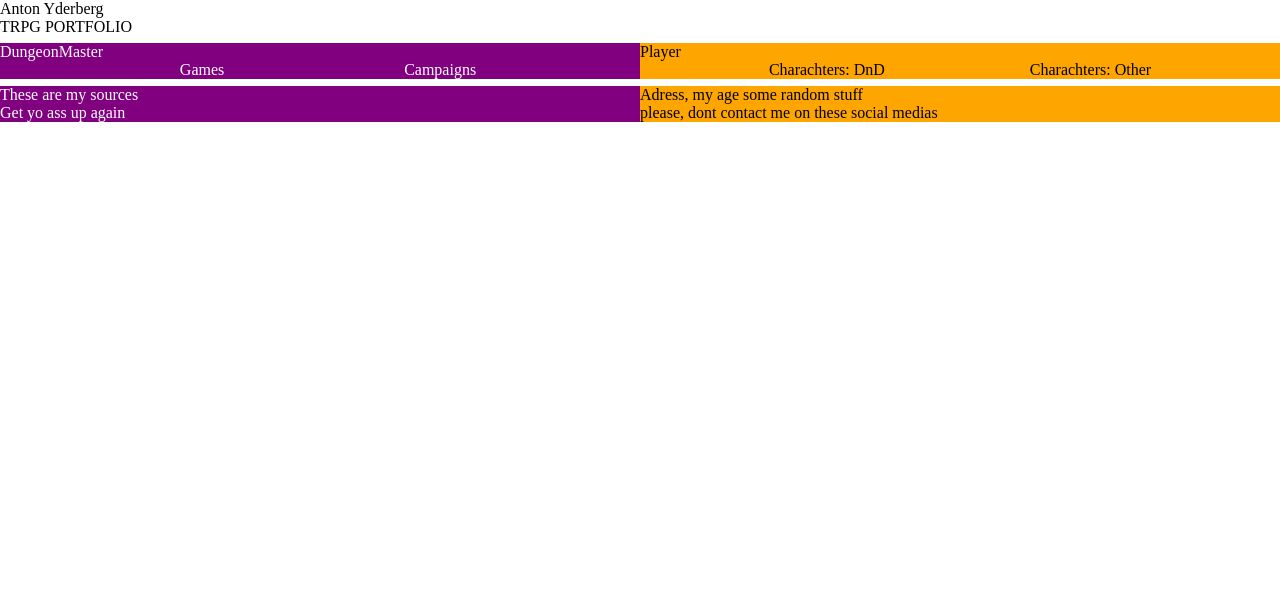
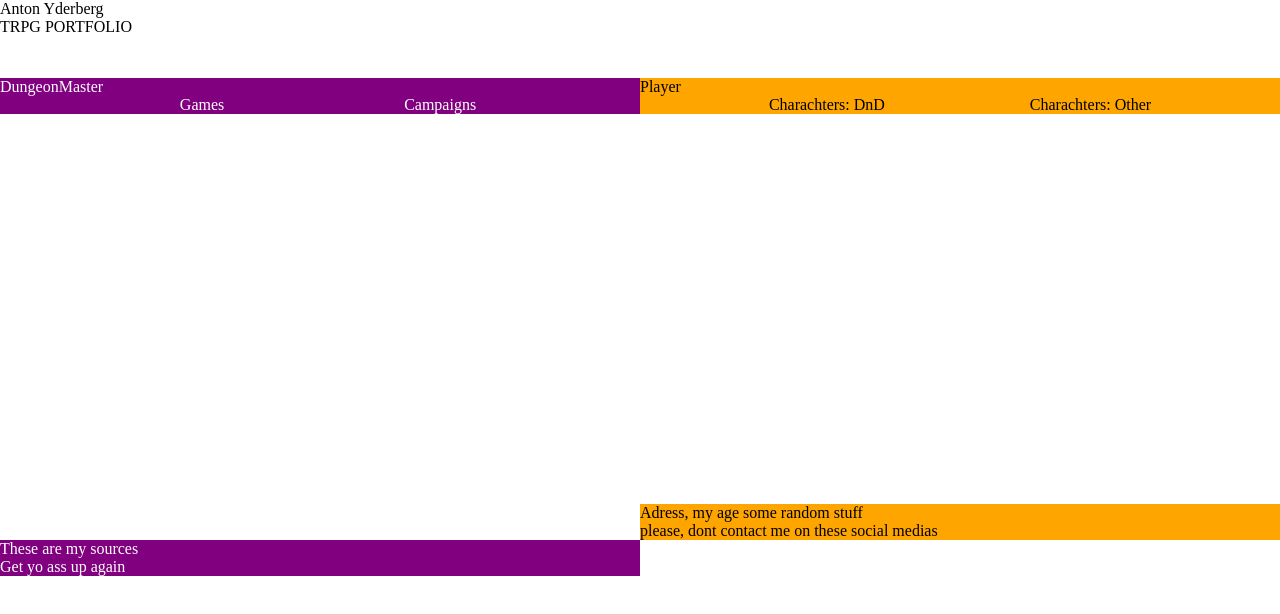
Before and after one commit to antyde/AntonYderberg-DnDPortfolio, a plain HTML site: page index.html in a window 1280 px wide. Drawn offline with Linux system fonts and the light colour scheme.

Commit message:
har fixat ett grid så jag enklet kan dela sidorna

```diff
--- a/CSS/Styling.css
+++ b/CSS/Styling.css
@@ -1,9 +1,17 @@
 body {
   margin: 0;
   padding: 0;
+  display: grid;
+  grid-template-columns: 1fr 1fr;
+  grid-template-rows: 1fr 1fr 5fr 1fr;
 }
 
-a {
+header {
+  grid-row: 1;
+  grid-column: 1/3;
+}
+
+header a {
   text-decoration: none;
 }
 
@@ -13,9 +21,9 @@ ul {
   padding: 0;
 }
 
-
 nav {
-  height: 50px;
+  grid-column: 1/3;
+  height: 3rem;
   width: 100%;
 }
 
@@ -27,12 +35,12 @@ ul {
 }
 
 .nav-item {
-  padding-left: 1em;
+  padding-left: 1rem;
 }
 
 .dropdown {
   position: absolute;
-  width: 130px;
+  width: 10rem;
   opacity: 0;
   z-index: 2;
   background: orange;
@@ -69,22 +77,29 @@ ul {
 .dm-side {
   background-color: purple;
   color: white;
-  width: 50%;
+  grid-column: 1;
 }
 
 .player-side {
   background-color: orange;
   color: black;
-  width: 50%;
   float: right;
+  grid-column: 2;
 }
 
-.right-side-link  {
+.right-side-link {
   text-decoration: none;
   color: black;
 }
 
-.left-side-link{
+.left-side-link {
   text-decoration: none;
   color: white;
 }
+
+footer {
+  display: grid;
+  grid-template-columns: 1fr 1fr;
+  grid-row: -2;
+  grid-column: 1/3;
+}
```
Also changed, not shown: index.html (+4 -1 lines).
